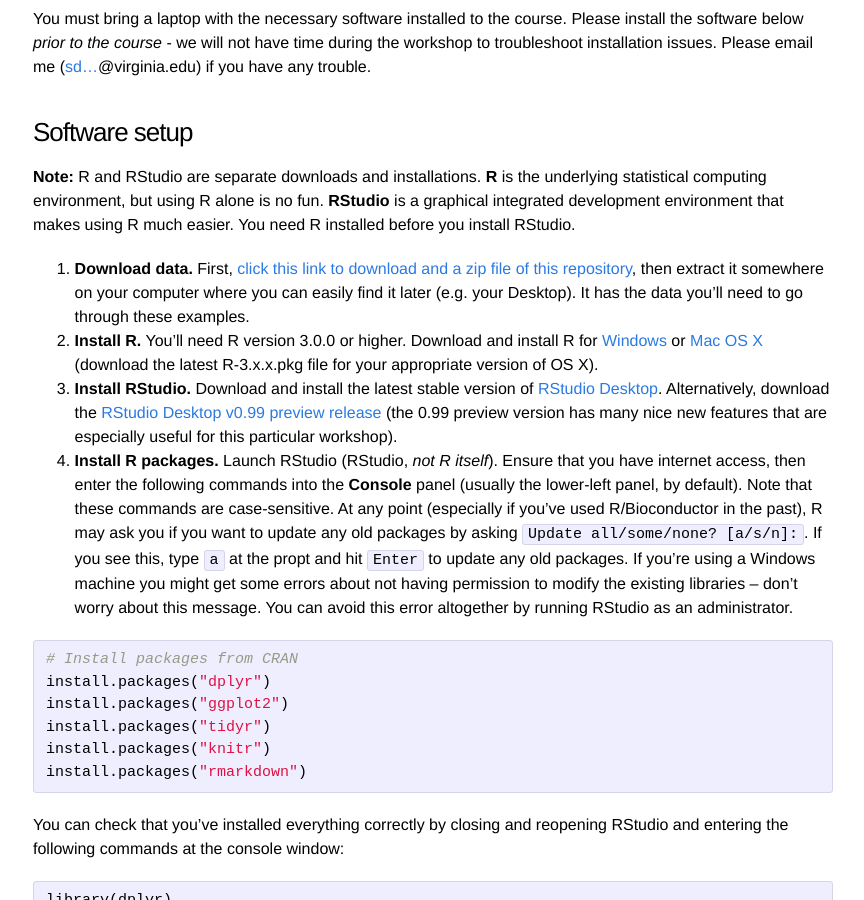
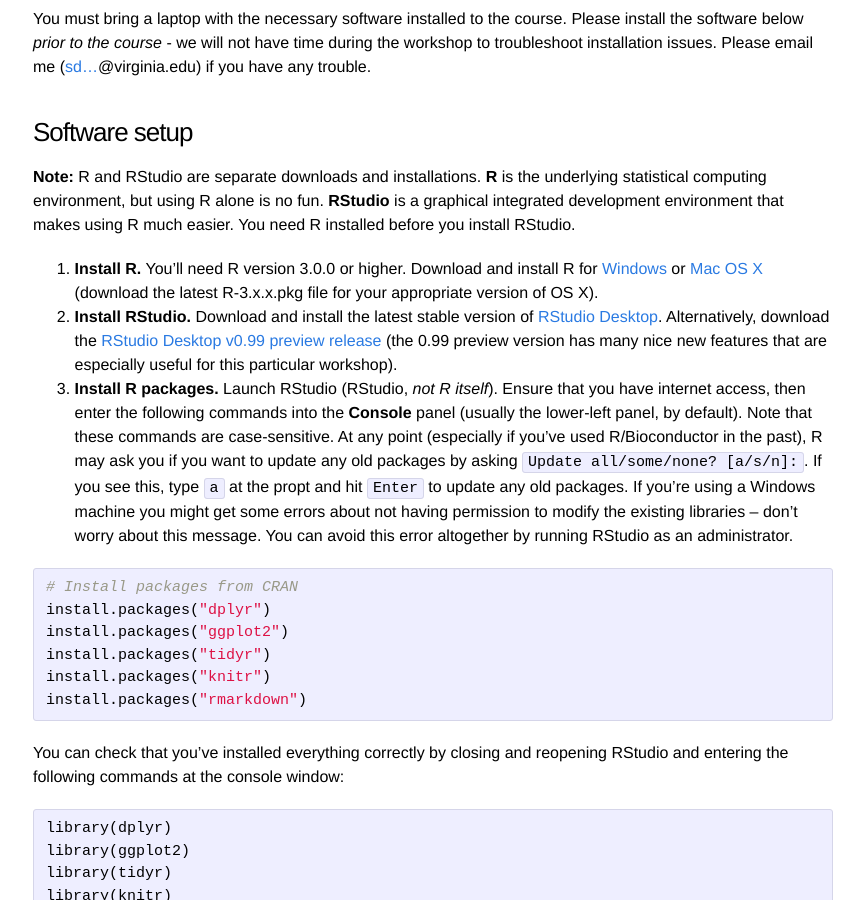
Before and after one commit to bioconnector/workshops2015, a Jekyll site: the page built from ws-r-advanced-manipulation.md, in a window 1280 px wide and 900 px high, scrolled down 879 px. Shown: the whole window, without its empty margins (207-1071 px from the left). Built offline with Jekyll 4.4.1, drawn with Linux system fonts in a browser that asks for light colours; Markdown is read by kramdown in place of the engine named in the settings.

Commit message:
remove link to download whole repo in r setup

```diff
--- a/_includes/setup-r.md
+++ b/_includes/setup-r.md
@@ -1,6 +1,5 @@
 **Note:** R and RStudio are separate downloads and installations. **R** is the underlying statistical computing environment, but using R alone is no fun. **RStudio** is a graphical integrated development environment that makes using R much easier. You need R installed before you install RStudio.
 
-0. **Download data.** First, [click this link to download and a zip file of this repository](https://github.com/bioconnector/workshops/archive/master.zip), then extract it somewhere on your computer where you can easily find it later (e.g. your Desktop). It has the data you'll need to go through these examples.
 0. **Install R.** You'll need R version 3.0.0 or higher. Download and install R for [Windows](http://cran.r-project.org/bin/windows/base/) or [Mac OS X](http://cran.r-project.org/bin/macosx/) (download the latest R-3.x.x.pkg file for your appropriate version of OS X).
 0. **Install RStudio.** Download and install the latest stable version of [RStudio Desktop](http://www.rstudio.com/products/rstudio/download/). Alternatively, download the [RStudio Desktop v0.99 preview release](http://www.rstudio.com/products/rstudio/download/preview/)  (the 0.99 preview version has many nice new features that are especially useful for this particular workshop).
 0. **Install R packages.** Launch RStudio (RStudio, *not R itself*). Ensure that you have internet access, then enter the following commands into the **Console** panel (usually the lower-left panel, by default). Note that these commands are case-sensitive. At any point (especially if you've used R/Bioconductor in the past), R may ask you if you want to update any old packages by asking `Update all/some/none? [a/s/n]:`. If you see this, type `a` at the propt and hit `Enter` to update any old packages. If you're using a Windows machine you might get some errors about not having permission to modify the existing libraries -- don't worry about this message. You can avoid this error altogether by running RStudio as an administrator.
```
